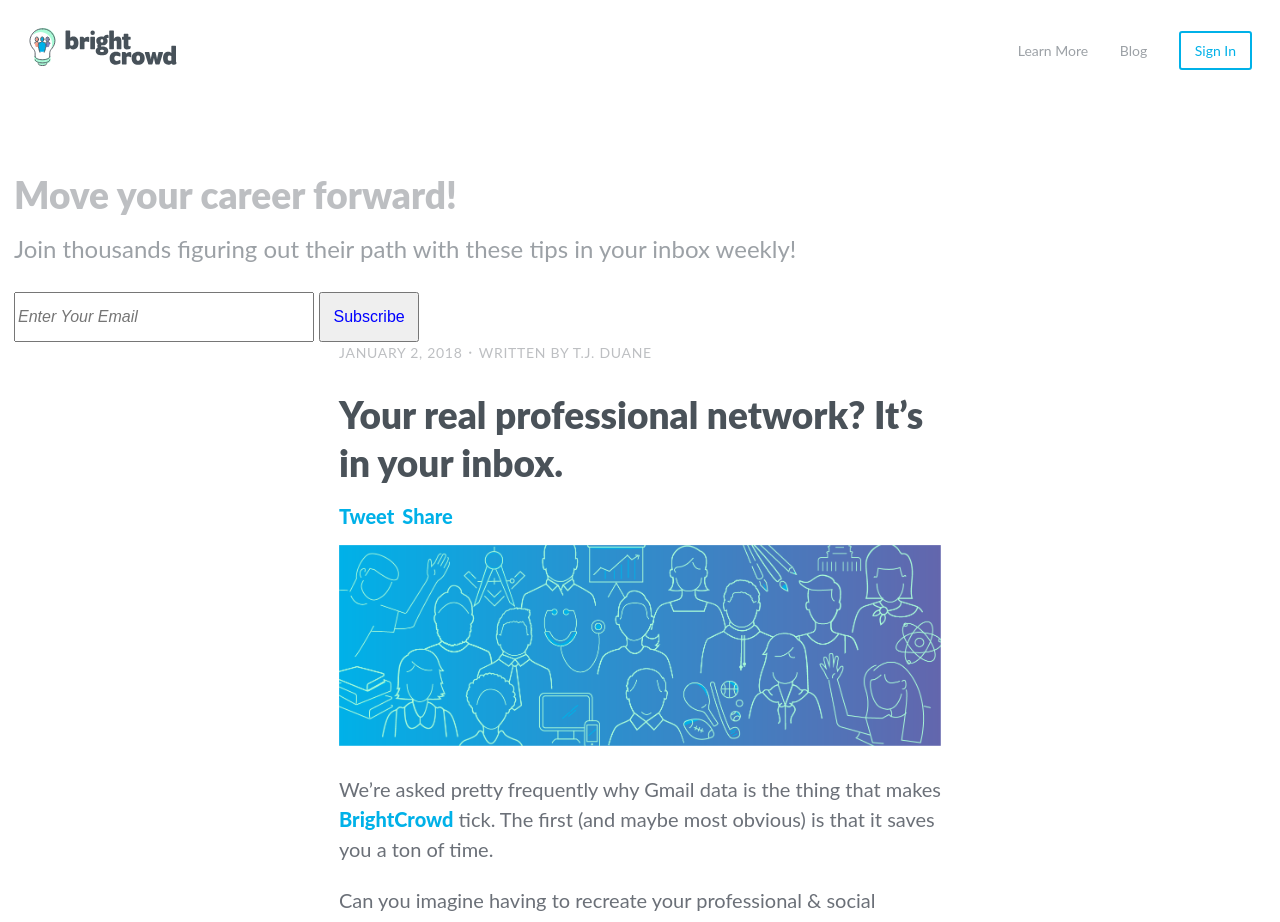
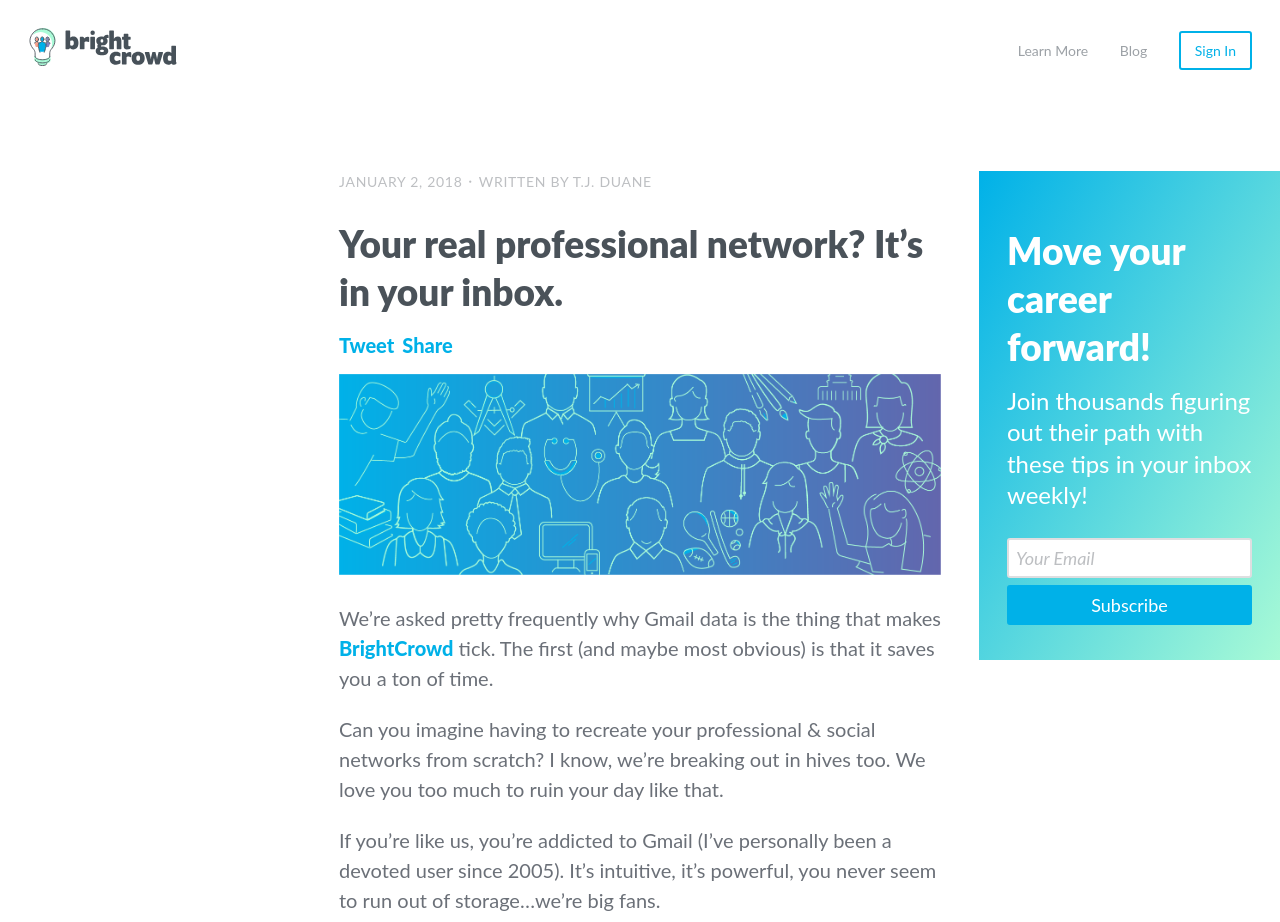
Before and after one commit to BrightCrowd/bc-blog, a Jekyll site: the page built from _posts/2018-01-03-why-email.md, in a window 1280 px wide. Shown: the top 922 px of the page. Built offline with Jekyll 4.4.1, drawn with Linux system fonts in a browser that asks for light colours; some web fonts are replaced; comment, search, counter and statistics services are not loaded; grey boxes are pictures that could not be loaded.

Commit message:
Some base styles for signup

```diff
--- a/_includes/signup.html
+++ b/_includes/signup.html
@@ -26,13 +26,14 @@
 </script>
 
 <div class="signup">
-  <h1 class="site-name">Move your career forward!</h1>
-  <h2 class="site-description">Join thousands figuring out their path with these tips in your inbox weekly!</h2>
+  <h1 class="signup_title">Move your career forward!</h1>
+  <h2 class="signup_desc">Join thousands figuring out their path with these tips in your inbox weekly!</h2>
   <form id='signup' accept-charset="UTF-8">
-    <input type="email" name="email" placeholder="Enter Your Email">
+    <label for='email' class='sr-only'>Email Address</label>
+    <input type="email" name="email" placeholder="Your Email">
     <!-- <input type="text" name="name" placeholder="Your Name"> -->
     <input type="hidden" name="subject" value="Newsletter Signup">
     <input type="hidden" name="utf8" value="✓">
-    <button onclick="signup(event, '{{include.context}}')">Subscribe</button>
+    <button class='button--blue' onclick="signup(event, '{{include.context}}')">Subscribe</button>
   </form>
 </div>
--- a/_sass/_theme.scss
+++ b/_sass/_theme.scss
@@ -43,24 +43,59 @@
   }
 }
 
+.sidebar{
+  position:absolute;
+  top:171px;
+  right:0;
+  max-width: 301px;
+  .button--blue{
+    width:100%;
+  }
+  input{
+    width:100%;
+  }
+  @include mobile {
+    display:none;
+  }
+}
+
+.button--blue{
+  background:$bc-blue-500;
+  color:$white;
+  border:2px solid $bc-blue-500;
+  display:inline-block;
+  padding:7px 14px;
+  border-radius:3px;
+  font-size: 18px;
+  font-family: $bc-font;
+  margin:7px 0;
+}
+
 .signup{
-  input{
-    height: 50px;
-    width: 300px;
-    font-size: medium;
-    font-style: italic;
-    color: gray
-  }
-  button{
-    height: 50px;
-    width: 100px;
-    font-size: medium;
-    color: blue
-  }
+  @include gradient($direction:120deg, $from:$bc-blue-500, $to:$bc-seafoam-500);
+  padding: 28px;
   .error{
     border-color:lightcoral;
   }
+  @include mobile {
+    .button--blue{
+      width:100%;
+    }
+    input{
+      width:100%;
+    }
+  }
 }
+
+.signup_title{
+  color:$white;
+}
+
+.signup_desc{
+  color:$white;
+}
+
+
 
 .page{
   max-width: 602px;
@@ -154,6 +189,22 @@
   max-width: 100%;
 }
 
+input{
+  font-family: $bc-font;
+  box-shadow:none;
+  @include placeholder($color: $bc-grey-400);
+  color:$bc-grey-600;
+  border: 2px solid $bc-grey-300;
+  -webkit-appearance: none;
+  border-radius:3px;
+  padding:7px;
+  font-size: 18px;
+  &:focus{
+    box-shadow:none;
+    border: 2px solid $bc-primary;
+  }
+}
+
 // Fixes images in popup boxes from Google Translate
 .gmnoprint img {
   max-width: none;
@@ -186,6 +237,17 @@
 
 .clearfix:after {
     clear: both;
+}
+
+.sr-only{
+  position: absolute;
+  width: 1px;
+  height: 1px;
+  padding: 0;
+  margin: -1px;
+  overflow: hidden;
+  clip: rect(0,0,0,0);
+  border: 0;
 }
 
 
--- a/_sass/_variables.scss
+++ b/_sass/_variables.scss
@@ -100,3 +100,49 @@
     @content;
   }
 }
+
+
+
+@mixin placeholder($color) {
+  &::-webkit-input-placeholder {
+
+    /* WebKit browsers */
+    color: $color;
+    font-weight: 400;
+    font-style:italic;
+  }
+
+  &:-moz-placeholder {
+
+    /* Mozilla Firefox 4 to 18 */
+    color: $color;
+    opacity: 1;
+    font-weight: 400;
+    font-style:italic;
+  }
+
+  &::-moz-placeholder {
+
+    /* Mozilla Firefox 19+ */
+    color: $color;
+    opacity: 1;
+    font-weight: 400;
+    font-style:italic;
+  }
+
+  &:-ms-input-placeholder {
+
+    /* Internet Explorer 10+ */
+    color: $color;
+    font-weight: 400;
+    font-style:italic;
+  }
+
+}
+
+@mixin gradient($direction, $from, $to) {
+  background: -webkit-linear-gradient($direction, $from 0%, $to 100%);
+  background: -moz-linear-gradient($direction, $from 0%, $to 100%);
+  background: -o-linear-gradient($direction, $from 0%, $to 100%);
+  background: linear-gradient($direction, $from 0%, $to 100%);
+}
```
